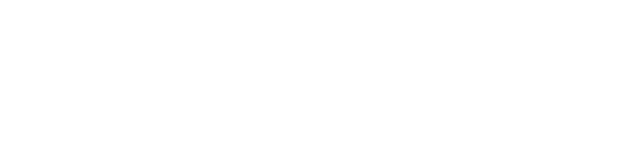
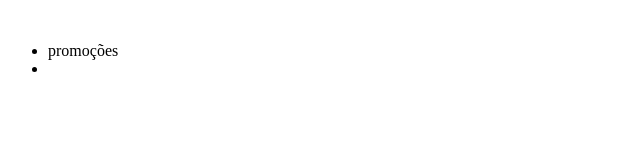
Before and after one commit to joaokozi/att-1, a plain HTML site: page index.html in a window 1280 px wide. Shown: the full height of the page, 0-640 px from the left. Drawn offline with Linux system fonts and the light colour scheme.

Commit message:
07/03/24

```diff
--- a/index.html
+++ b/index.html
@@ -1,7 +1,17 @@
-<html>
+<!DOCTYPE html>
+<html lang="en">
 <head>
-<title>
-
-</title>
+<meta charset="UTF-8">
+<meta name="viewport" content="width=device-width, initial-scale=1.0">
+<title>Document</title>
 </head>
+<body>
+    <header>
+        <img src="" alt="">
+        <ul>
+          <li>promoções</li>
+          <li></li>
+        </ul>
+    </header>
+</body>
 </html>
```
